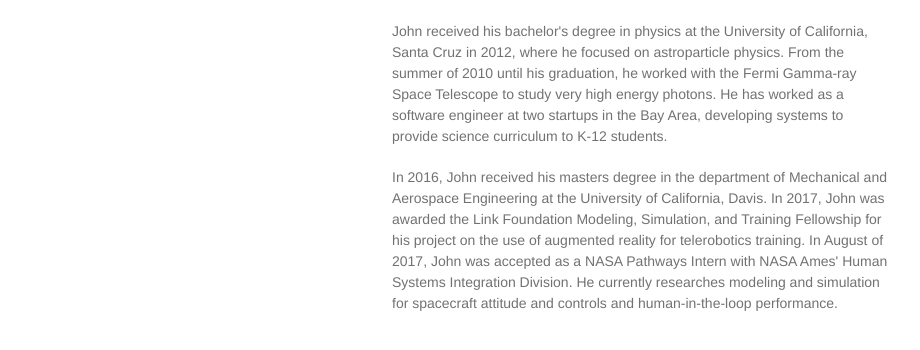
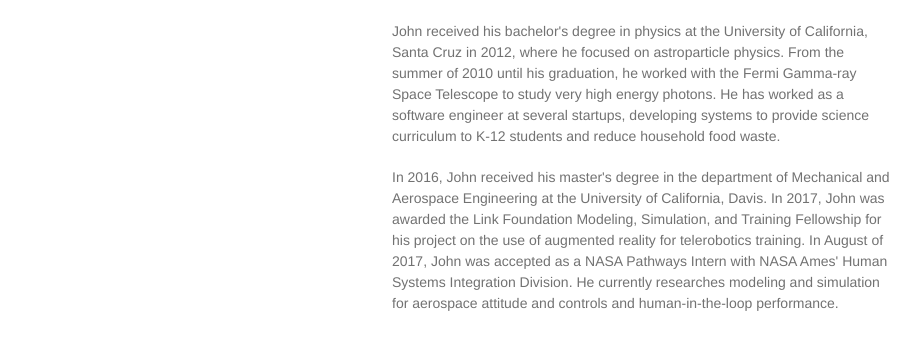
Before and after one commit to HRVIP/HRVIP.github.io, a Jekyll site: the page built from people/_posts/2016-06-13-john-karasinski.md, in a window 1280 px wide. Shown: the part 428-778 px from the top of the page, without its empty margins (178-1098 px from the left). Built offline with Jekyll 4.4.1, drawn with Linux system fonts in a browser that asks for light colours.

Commit message:
update this strange john fellow

```diff
--- a/people/_posts/2016-06-13-john-karasinski.md
+++ b/people/_posts/2016-06-13-john-karasinski.md
@@ -12,6 +12,6 @@
 <h4 class="team-position"></h4>
 <p>M.S. Mechanical and Aerospace Engineering, UC Davis 2016<br/>
 B.S. Physics, UC Santa Cruz 2012</p>
-<p>John received his bachelor's degree in physics at the University of California, Santa Cruz in 2012, where he focused on astroparticle physics. From the summer of 2010 until his graduation, he worked with the Fermi Gamma-ray Space Telescope to study very high energy photons. He has worked as a software engineer at two startups in the Bay Area, developing systems to provide science curriculum to K-12 students.</p>
-<p>In 2016, John received his masters degree in the department of Mechanical and Aerospace Engineering at the University of California, Davis. In 2017, John was awarded the  Link Foundation Modeling, Simulation, and Training Fellowship for his project on the use of augmented reality for telerobotics training. In August of 2017, John was accepted as a NASA Pathways Intern with NASA Ames' Human Systems Integration Division. He currently researches modeling and simulation for spacecraft attitude and controls and human-in-the-loop performance.</p>
+<p>John received his bachelor's degree in physics at the University of California, Santa Cruz in 2012, where he focused on astroparticle physics. From the summer of 2010 until his graduation, he worked with the Fermi Gamma-ray Space Telescope to study very high energy photons. He has worked as a software engineer at several startups, developing systems to provide science curriculum to K-12 students and reduce household food waste.</p>
+<p>In 2016, John received his master's degree in the department of Mechanical and Aerospace Engineering at the University of California, Davis. In 2017, John was awarded the Link Foundation Modeling, Simulation, and Training Fellowship for his project on the use of augmented reality for telerobotics training. In August of 2017, John was accepted as a NASA Pathways Intern with NASA Ames' Human Systems Integration Division. He currently researches modeling and simulation for aerospace attitude and controls and human-in-the-loop performance.</p>
 <ul class="team-member-other-info"></ul>
```
